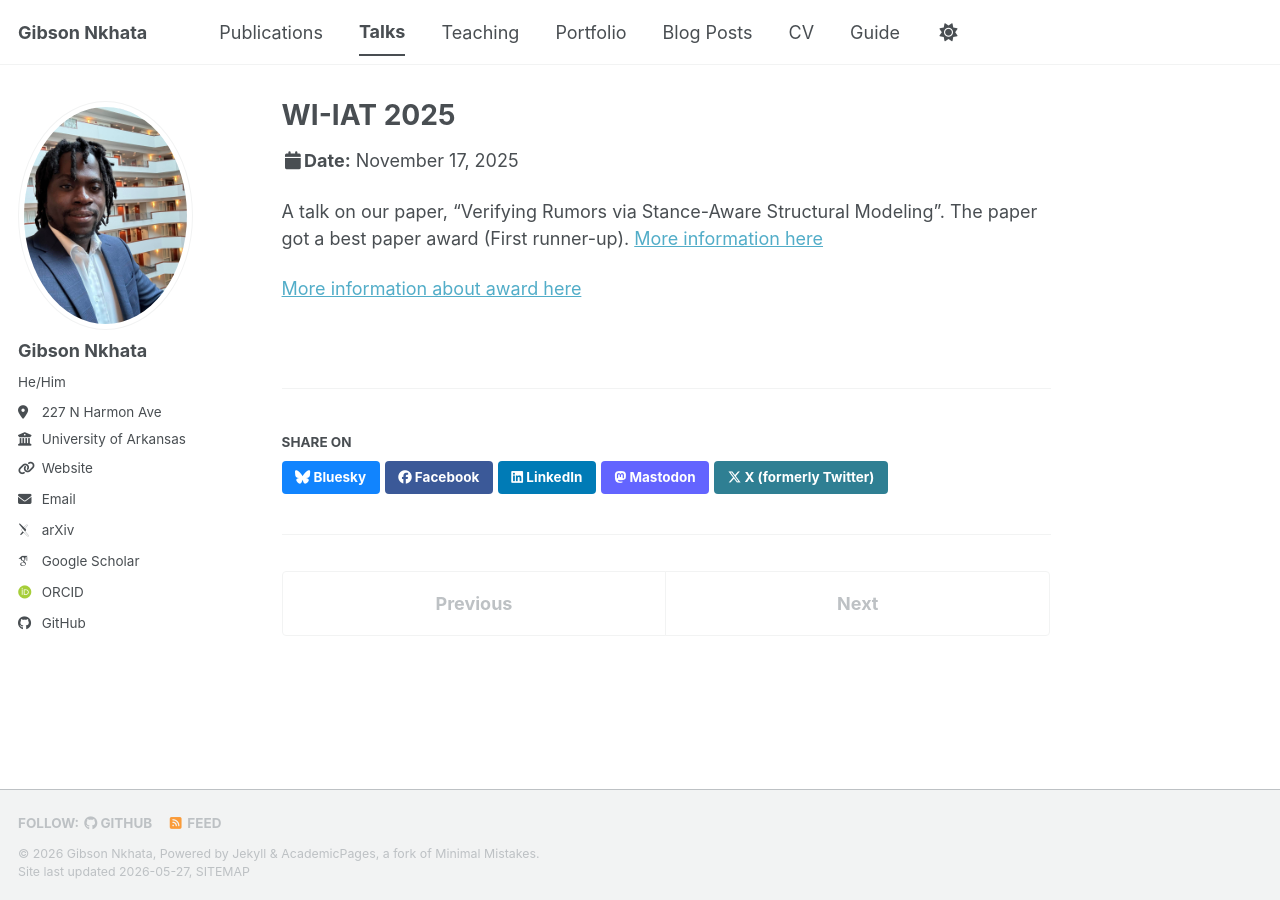
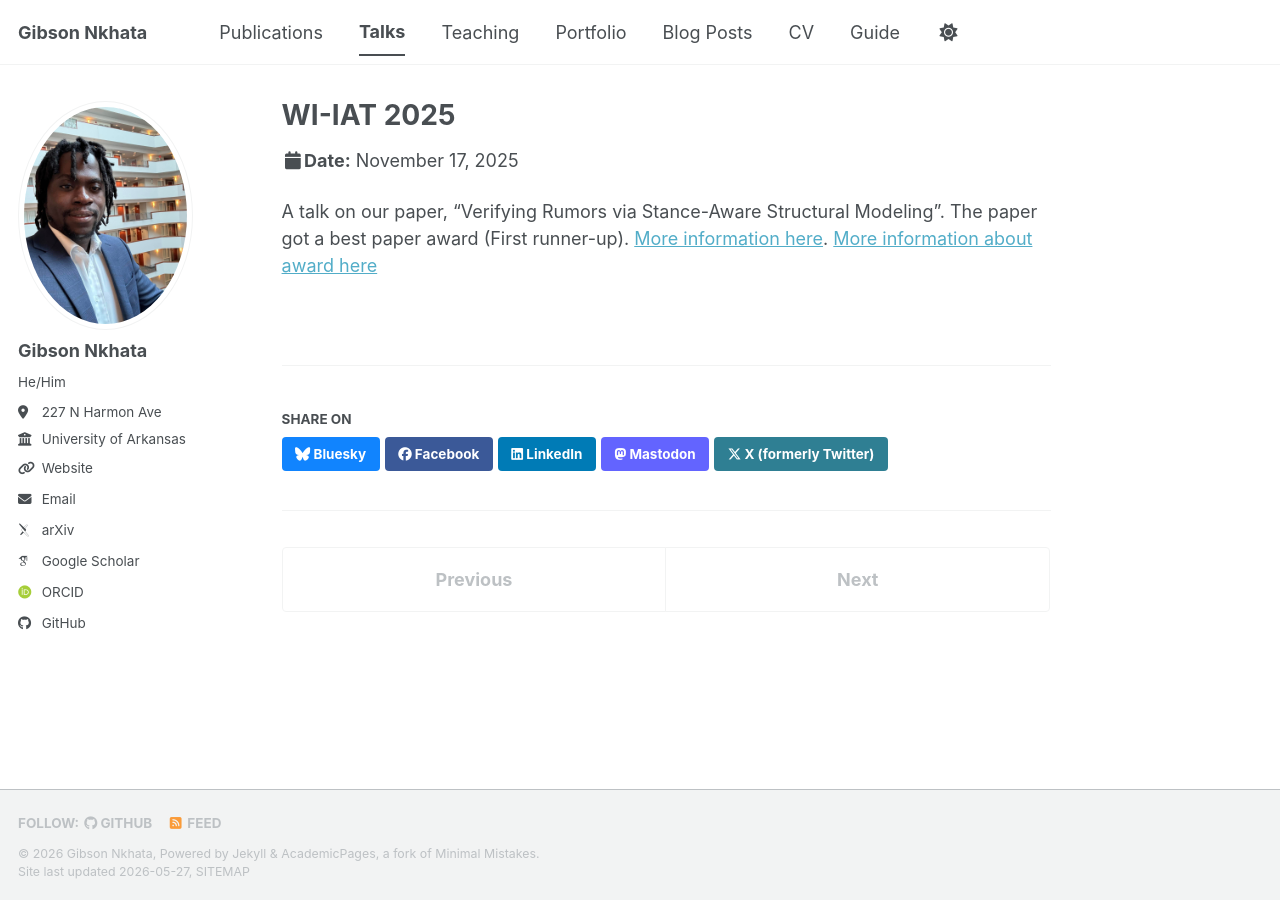
Before and after one commit to gnkhata/gnkhata.github.io, a Jekyll site: the page built from _talks/2012-03-01-talk-1.md, in a window 1280 px wide. Built offline with Jekyll 4.4.1, drawn with Linux system fonts in a browser that asks for light colours; some web fonts are replaced; a script bundle is joined from its source files by our own code; library files that are not in the unit come from our copies.

```diff
--- a/_talks/2012-03-01-talk-1.md
+++ b/_talks/2012-03-01-talk-1.md
@@ -9,6 +9,4 @@ location: "London, United Kingdom"
 ---
 
 A talk on our paper, "Verifying Rumors via Stance-Aware Structural Modeling". The paper got a best paper award (First runner-up).
-[More information here](https://arxiv.org/abs/2512.13559)
-
-[More information about award here](https://www.wi-iat.com/wi-iat2025/Call-for-Paper-Awards.html)
+[More information here](https://arxiv.org/abs/2512.13559). [More information about award here](https://www.wi-iat.com/wi-iat2025/Call-for-Paper-Awards.html)
```
